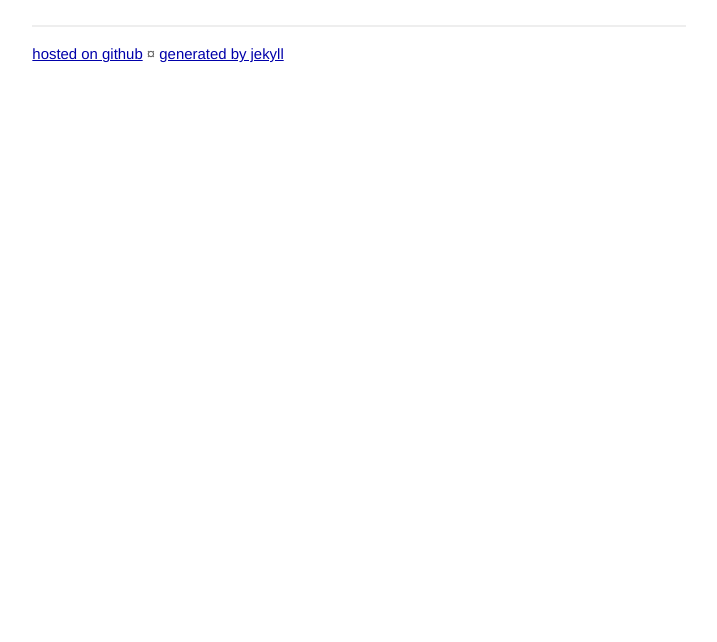
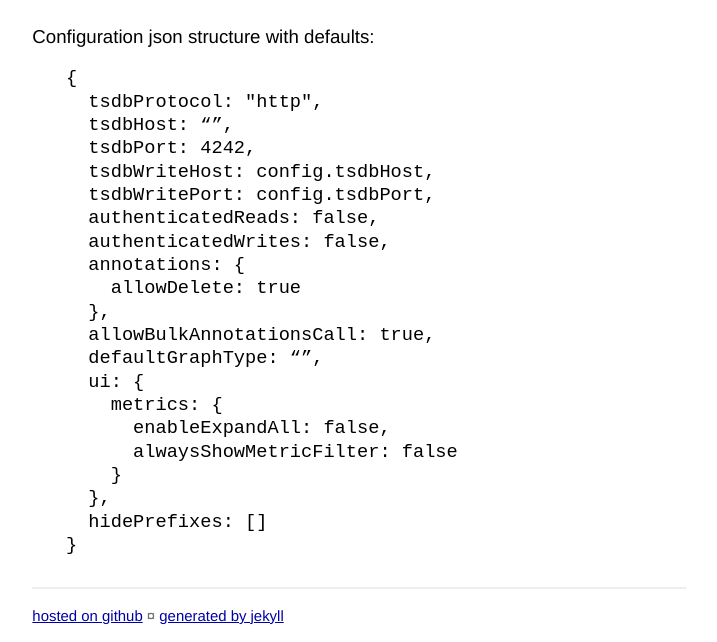
Before and after one commit to eswdd/aardvark, a Jekyll site: the page built from config.md, in a window 1280 px wide. Shown: the part 320-962 px from the top of the page, without its empty margins (281-998 px from the left). Built offline with Jekyll 4.4.1, drawn with Linux system fonts in a browser that asks for light colours; before the commit the page ends 919 px from its top, so only the background shows below that.

Commit message:
initial config reference

```diff
--- a/config.md
+++ b/config.md
@@ -2,3 +2,27 @@
 layout: default
 title: Aardvark - Configuration Reference
 ---
+
+Configuration json structure with defaults:
+
+       {
+         tsdbProtocol: "http",
+         tsdbHost: “”,
+         tsdbPort: 4242,
+         tsdbWriteHost: config.tsdbHost,
+         tsdbWritePort: config.tsdbPort,
+         authenticatedReads: false,
+         authenticatedWrites: false,
+         annotations: {
+           allowDelete: true
+         },
+         allowBulkAnnotationsCall: true,
+         defaultGraphType: “”,
+         ui: {
+           metrics: {
+             enableExpandAll: false,
+             alwaysShowMetricFilter: false
+           }
+         },
+         hidePrefixes: []
+       }
```
